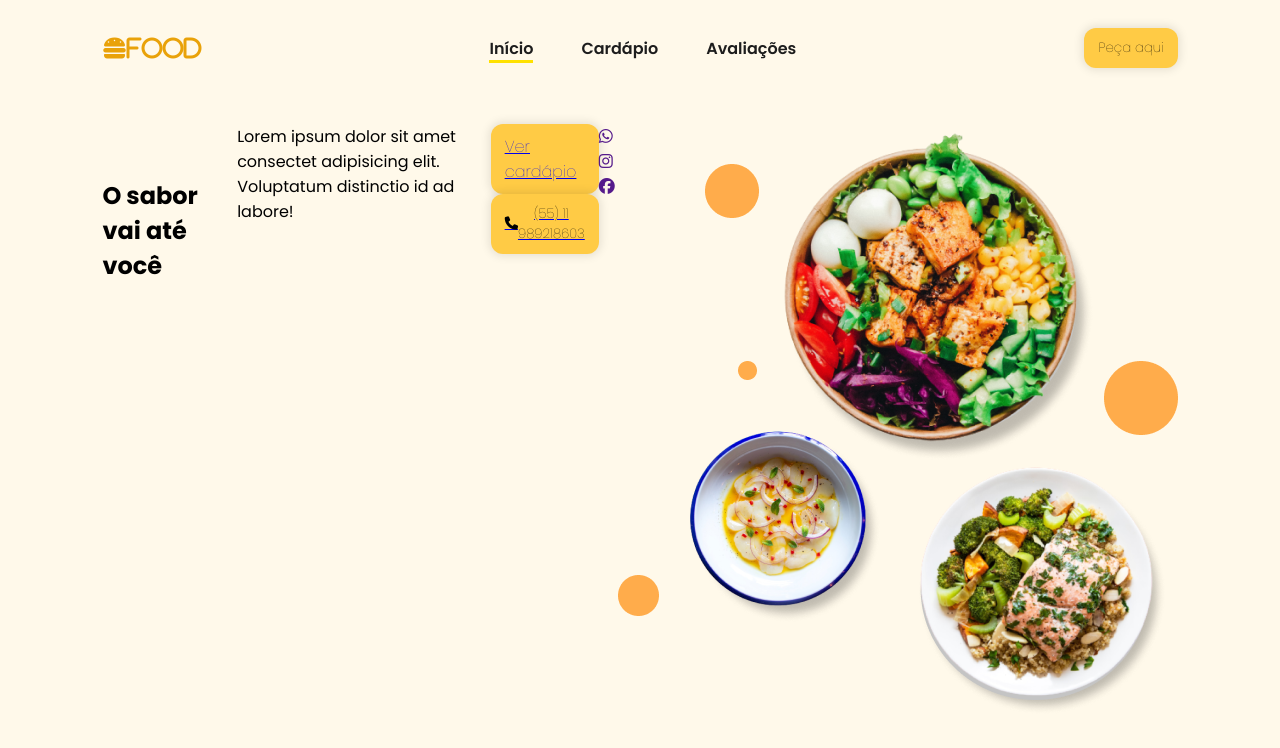
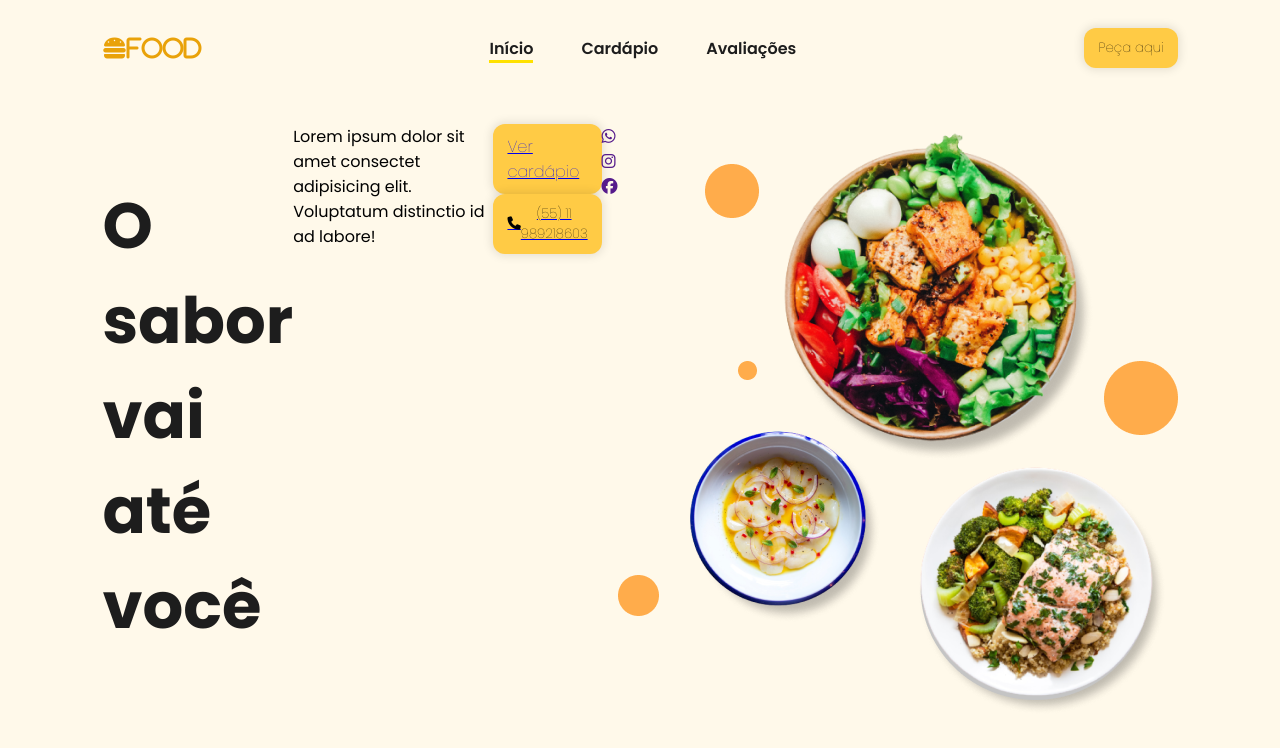
Before and after one commit to Alesilva25/Site-Restaurante, a plain HTML site: page index.html in a window 1280 px wide. Drawn offline with nearby package versions, Linux system fonts and the light colour scheme.

Commit message:
Update home.css

```diff
--- a/styles/home.css
+++ b/styles/home.css
@@ -10,3 +10,9 @@
     gap: 28px;
     margin-top: 5%;
 }
+
+#cta .title {
+    font-size: 4rem;
+    color: #1d1d1d;
+}
+http://127.0.0.1:5500/index.html
```
